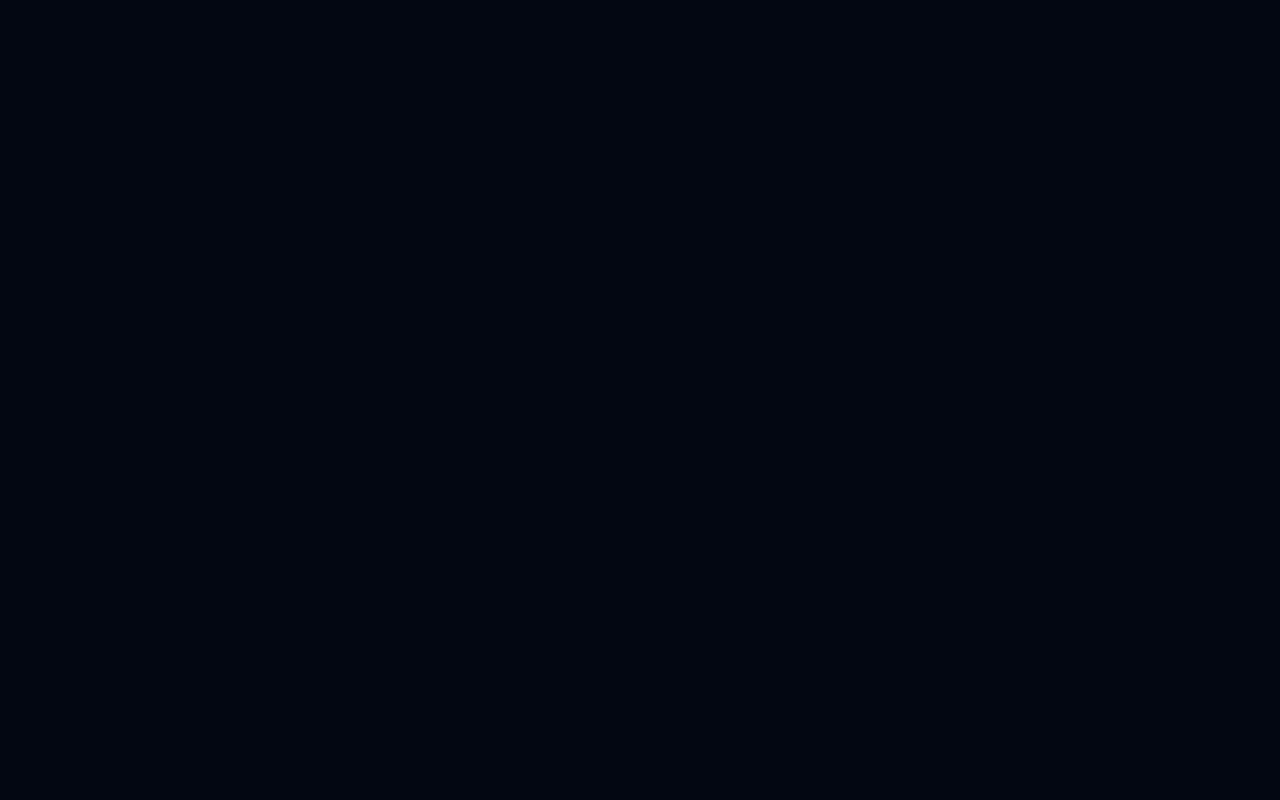
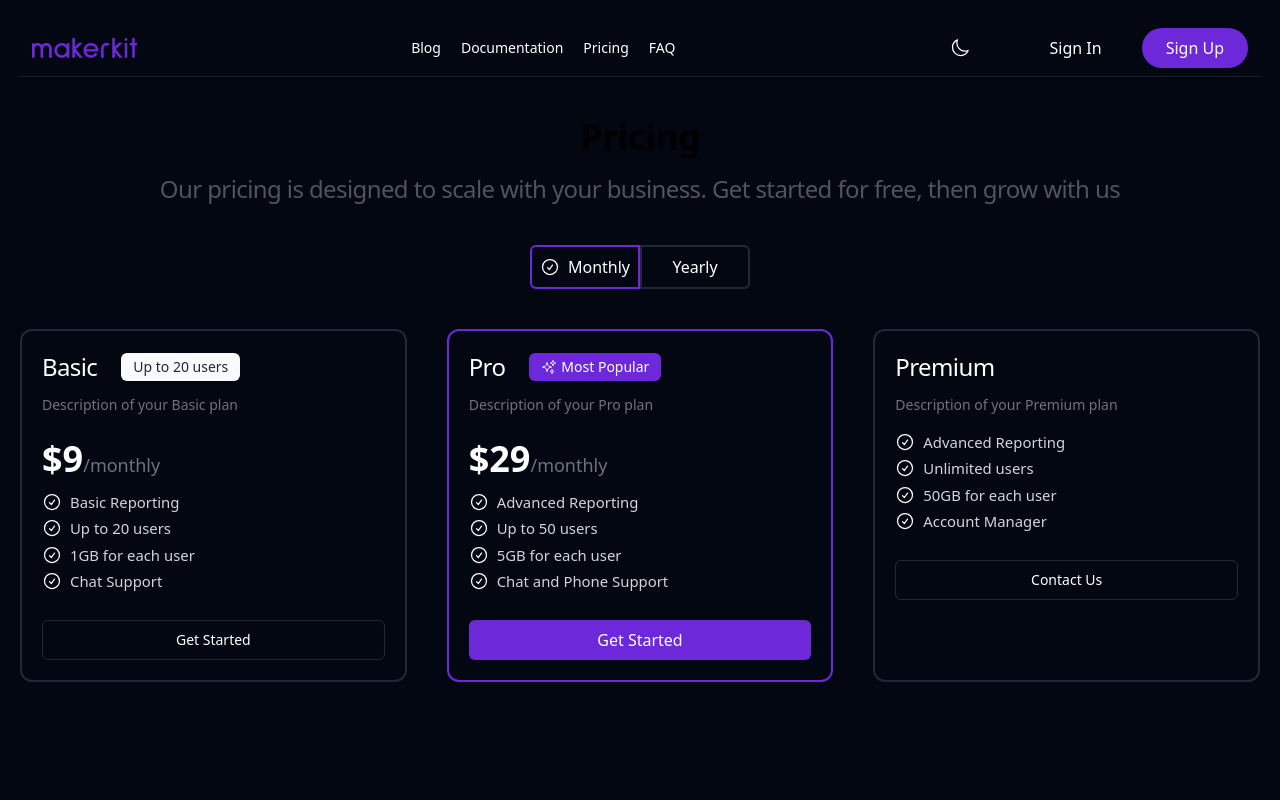
Before and after one commit to elghanbibadr/makerkit1, a React (Vite) app: page /pricing in a window 1280 px wide. Before the commit this address had no page. Shown: the top 800 px of the page. Built offline with nearby package versions, Linux system fonts and the light colour scheme.

Commit message:
more pages refactoring

```diff
--- a/src/App.jsx
+++ b/src/App.jsx
@@ -4,7 +4,7 @@ import {
   Route,
   Navigate,
 } from "react-router-dom";
-import Home from "./pages/home/Home";
+import HomePage from "./pages/homePage/HomePage";
 import DashboardLayout from "./ui/DashboardLayout";
 import SignUp from "./pages/authPage/SignUp";
 import SignIn from "./pages/authPage/SignIn";
@@ -21,8 +21,11 @@ import ProfilEmailPage from "./pages/settings/profil/ProfilEmailPage";
 import ProfilPasswordPage from "./pages/settings/profil/ProfilPasswordPage";
 import OrganizationGeneralPage from "./pages/settings/organization/OrganizationGeneralPage";
 import OrganizationMemberPage from "./pages/settings/organization/OrganizationMemberPage";
+import HomePageLayout from "./pages/homePage/HomePageLayout";
+
 // import { ReactQueryDevtools } from "@tanstack/react-query-devtools";
 import { Toaster } from "react-hot-toast";
+import PricingPage from "./pages/Pricing/PricingPage";
 
 const queryClient = new QueryClient({
   defaultOptions: {
@@ -39,7 +42,10 @@ function App() {
 
         <Router>
           <Routes>
-            <Route index path="/" element={<Home />} />
+            <Route path="/" element={<HomePageLayout />}>
+              <Route index path="/" element={<HomePage />} />
+              <Route path="pricing" element={<PricingPage />} />
+            </Route>
             <Route element={<DashboardLayout />}>
               <Route path="/dashboard" element={<Dashboard />} />
               <Route path="dashboard/settings" element={<SettingLayout />}>
--- a/src/componenet/Home/Navbar.jsx
+++ b/src/componenet/Home/Navbar.jsx
@@ -23,7 +23,7 @@ const Navbar = () => {
 
   console.log(session);
   const closeMenu = () => {
-    if (window.innerWidth > 1000) {
+    if (window.innerWidth > 1023) {
       setMenuOpen(false);
     }
   };
--- /dev/null
+++ b/src/pages/Pricing/PricingPage.jsx
@@ -0,0 +1,17 @@
+import PricingPlansList from "../../ui/PricingPlansList";
+const PricingPage = () => {
+  return (
+    <div>
+      <div className="text-center my-10">
+        <h2>Pricing</h2>
+        <h3 className="text-gray-600 mt-4 text-2xl font-normal">
+          Our pricing is designed to scale with your business. Get started for
+          free, then grow with us
+        </h3>
+      </div>
+      <PricingPlansList />
+    </div>
+  );
+};
+
+export default PricingPage;
--- a/src/pages/home/Home.jsx
+++ b/src/pages/homePage/HomePage.jsx
@@ -1,21 +1,17 @@
-import Navbar from "../../componenet/Home/Navbar";
 import Hero from "../../componenet/Home/Hero";
 import Features from "../../componenet/Home/Features";
 import Pricing from "../../ui/Pricing";
 import WhatWeProvide from "../../componenet/Home/WhatWeProvide";
-import Footer from "../../componenet/Home/Footer";
 
-const Home = () => {
+const HomePage = () => {
   return (
     <>
-      <Navbar />
       <Hero />
       <Features />
       <WhatWeProvide />
       <Pricing />
-      <Footer />
     </>
   );
 };
 
-export default Home;
+export default HomePage;
--- /dev/null
+++ b/src/pages/homePage/HomePageLayout.jsx
@@ -0,0 +1,14 @@
+import { Outlet } from "react-router-dom";
+import Footer from "../../componenet/Home/Footer";
+import Navbar from "../../componenet/Home/Navbar";
+const HomePageLayout = () => {
+  return (
+    <>
+      <Navbar />
+      <Outlet />
+      <Footer />
+    </>
+  );
+};
+
+export default HomePageLayout;
```
